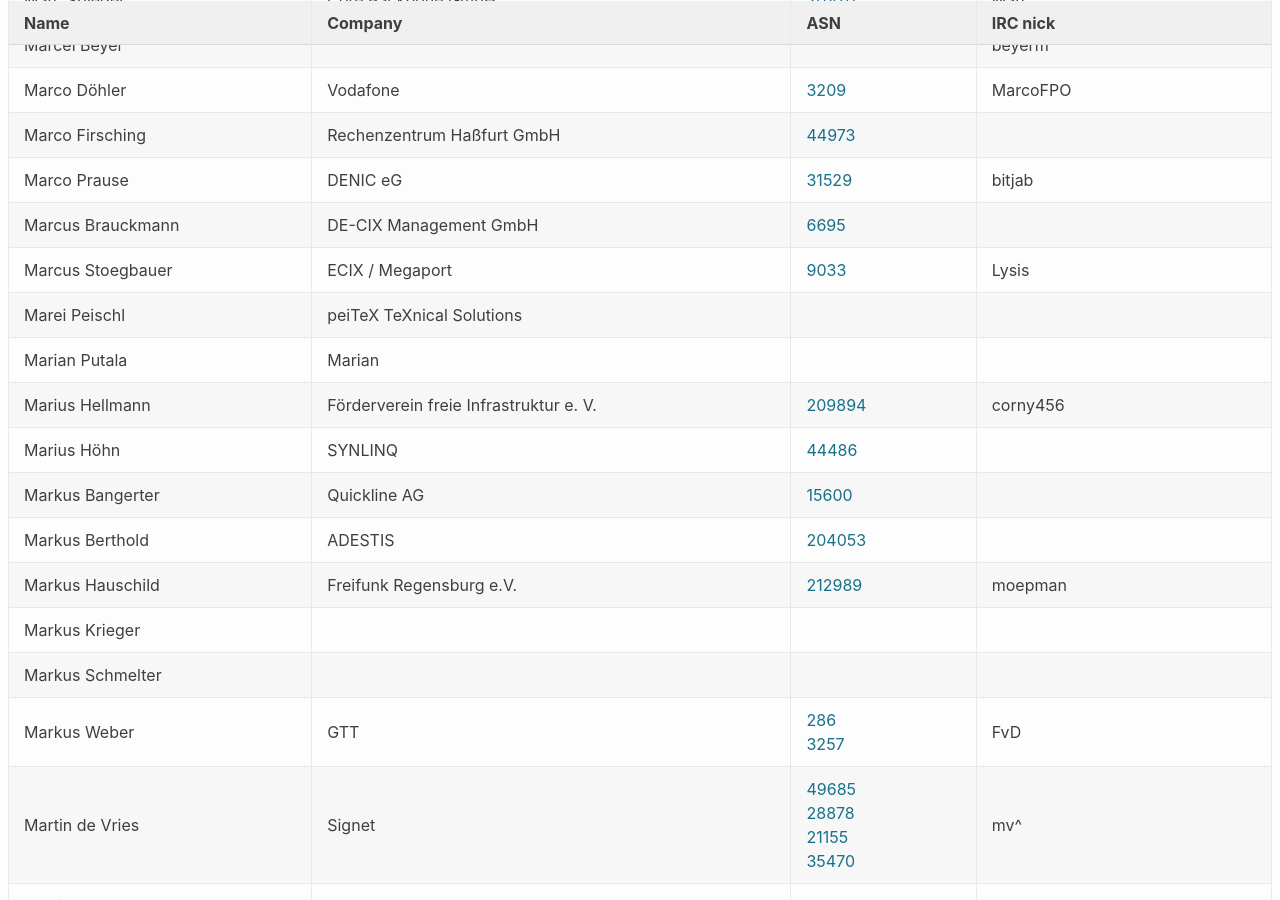
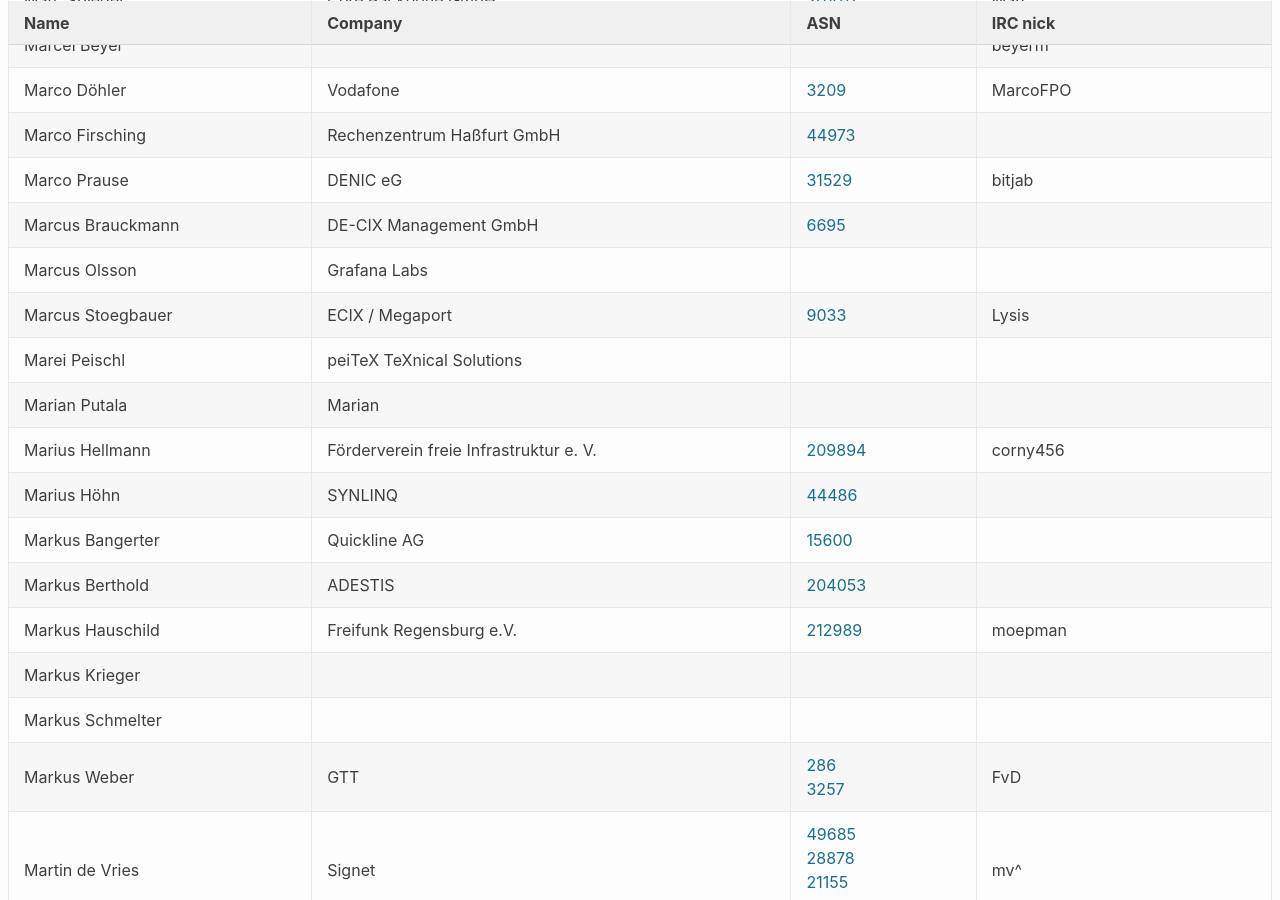
Before and after one commit to denog/pretix-attendeelist, a Jekyll site: the page built from index.markdown, in a window 1280 px wide and 900 px high, scrolled down 11920 px. Built offline with Jekyll 4.4.1, drawn with Linux system fonts in a browser that asks for light colours.

Commit message:
Latest data: Wed Nov  4 21:30:10 UTC 2020

```diff
--- a/_data/attendees.json
+++ b/_data/attendees.json
@@ -1542,6 +1542,12 @@
     "asn": "6695"
   },
   {
+    "name": "Marcus Olsson",
+    "company": "Grafana Labs",
+    "irc": null,
+    "asn": null
+  },
+  {
     "name": "Marcus Stoegbauer",
     "company": "ECIX / Megaport",
     "irc": "Lysis",
```
